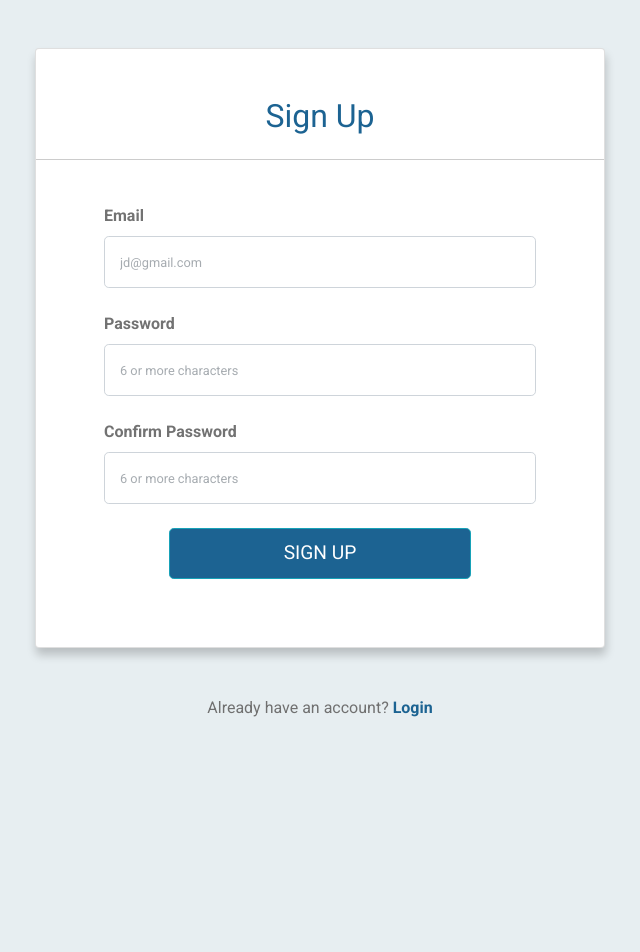
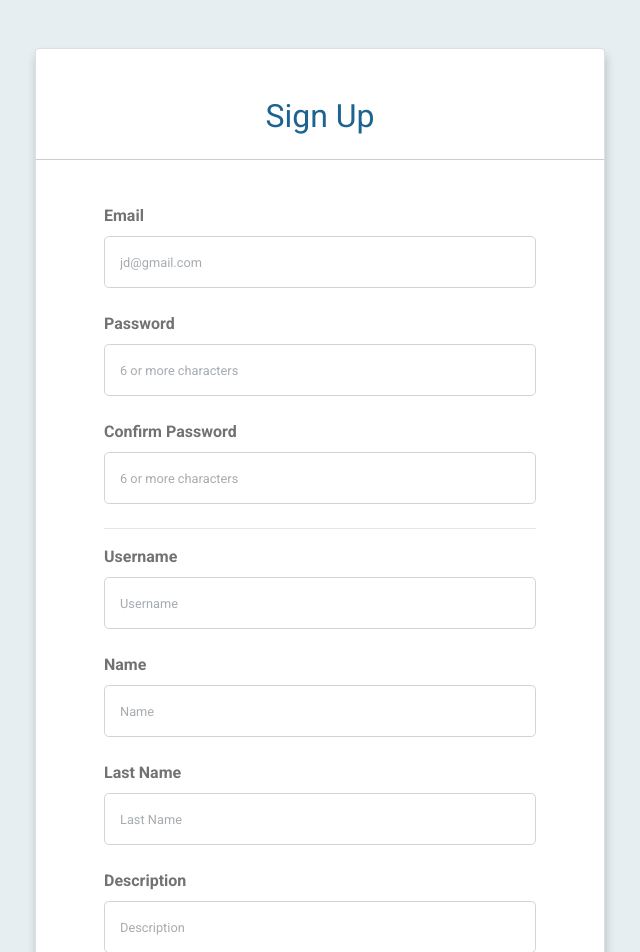
Before and after one commit to juanpichvrdo/blog, a Vue app: page /signup in a window 1280 px wide. Shown: the top 952 px of the page, without its empty margins (320-960 px from the left). Before the commit the page ends 800 px from the top, so only its background shows below. Built offline with nearby package versions, Linux system fonts and the light colour scheme.

Commit message:
Add user profile input forms to sign up page.

```diff
--- a/src/router.js
+++ b/src/router.js
@@ -12,13 +12,6 @@ const router = new Router({
   base: process.env.BASE_URL,
   routes: [
     {
-      path: '/',
-      name: 'home',
-      component: HomePage,
-      meta: { requiresAuth: true },
-
-    },
-    {
       path: '/login',
       name: 'login',
       component: LoginPage,
@@ -27,6 +20,12 @@ const router = new Router({
       path: '/signup',
       name: 'signup',
       component: SignUpPage,
+    },
+    {
+      path: '/',
+      name: 'home',
+      component: HomePage,
+      meta: { requiresAuth: true },
     },
   ],
 });
--- a/src/views/SignUpPage.vue
+++ b/src/views/SignUpPage.vue
@@ -66,6 +66,74 @@
                 {{ errors.first('password_confirmation') }}
               </div>
             </div>
+            <hr>
+            <div class="form-group mb-4">
+              <label
+                class="form--label"
+                for="signUpUsername"
+              >
+                Username
+              </label>
+              <input
+                v-validate="'required'"
+                class="form--input form-control form-control-lg"
+                type="text"
+                id="signUpUsername"
+                placeholder="Username"
+                name="username"
+                v-model="username"
+              >
+              <div class="invalid-feedback">
+                {{ errors.first('username') }}
+              </div>
+            </div>
+            <div class="form-group mb-4">
+              <label class="form--label" for="name">
+                Name
+              </label>
+              <input
+                v-validate="'required'"
+                class="form--input form-control form-control-lg"
+                type="text"
+                id="name"
+                placeholder="Name"
+                name="name"
+                v-model="name"
+              >
+              <div class="invalid-feedback">
+                {{ errors.first('name') }}
+              </div>
+            </div>
+            <div class="form-group mb-4">
+              <label class="form--label" for="last-name">Last Name</label>
+              <input
+                v-validate="'required'"
+                class="form--input form-control form-control-lg"
+                name="last-name"
+                type="text"
+                id="last-name"
+                placeholder="Last Name"
+                v-model="lastName"
+              >
+              <div class="invalid-feedback">
+                {{ errors.first('last-name') }}
+              </div>
+            </div>
+            <div class="form-group mb-4">
+              <label class="form--label" for="description">Description</label>
+              <input
+                v-validate="'required'"
+                class="form--input form-control form-control-lg"
+                name="description"
+                type="text"
+                id="description"
+                placeholder="Description"
+                v-model="description"
+              >
+              <div class="invalid-feedback">
+                {{ errors.first('description') }}
+              </div>
+            </div>
             <button class="form--button btn btn-info btn-lg d-block mx-auto mb-5">SIGN UP</button>
           </form>
         </div>
@@ -88,6 +156,11 @@ export default {
     return {
       email: '',
       password: '',
+      username: '',
+      name: '',
+      lastName: '',
+      description: '',
+      dbUsername: '',
       errorMessage: ''
     }
   },
@@ -105,7 +178,11 @@ export default {
     processForm() {
       axios.post('/users', {
         email: this.email,
-        password: this.password
+        password: this.password,
+        username: this.username,
+        name: this.name,
+        lastName: this.lastName,
+        description: this.description,
       }).then(result => {
         const user = result.config.data
           console.log(user);
@@ -118,7 +195,7 @@ export default {
       })
     },
     checkEmail() {
-      const emailExist = axios
+      axios
         .get(`/users/?email=${this.email}`)
         .then(({ data }) => {
           const user = data[0];
@@ -128,7 +205,7 @@ export default {
             this.processForm();
           }
         })
-    }
+    },
   }
 };
 </script>
```
